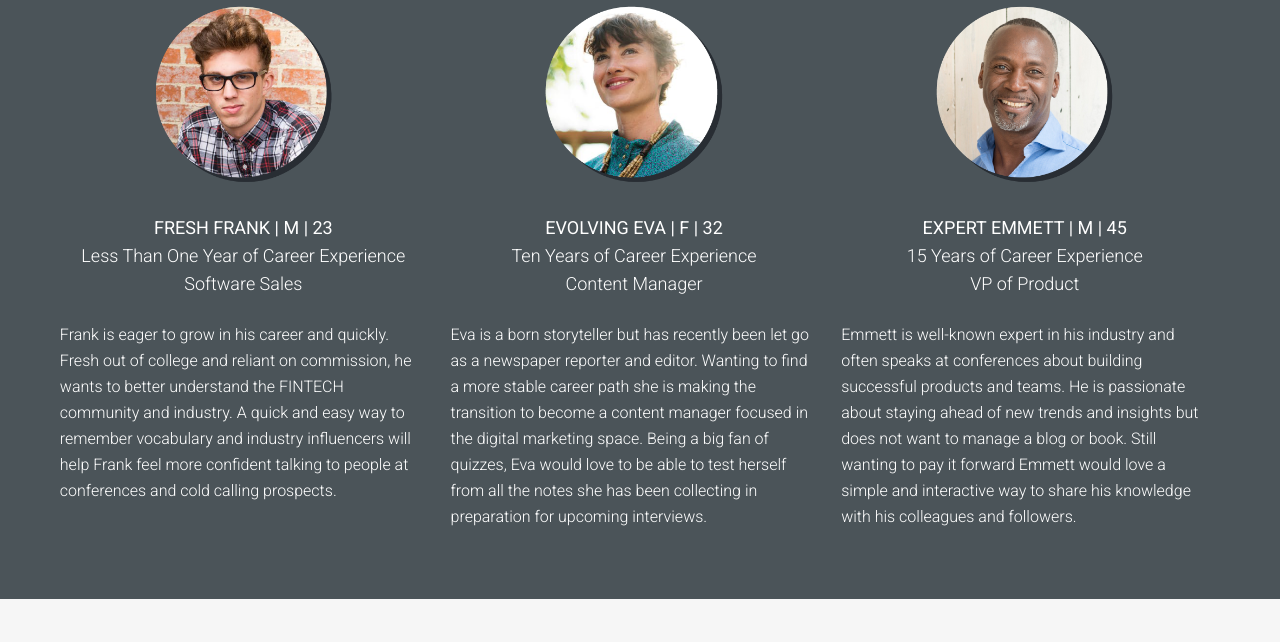
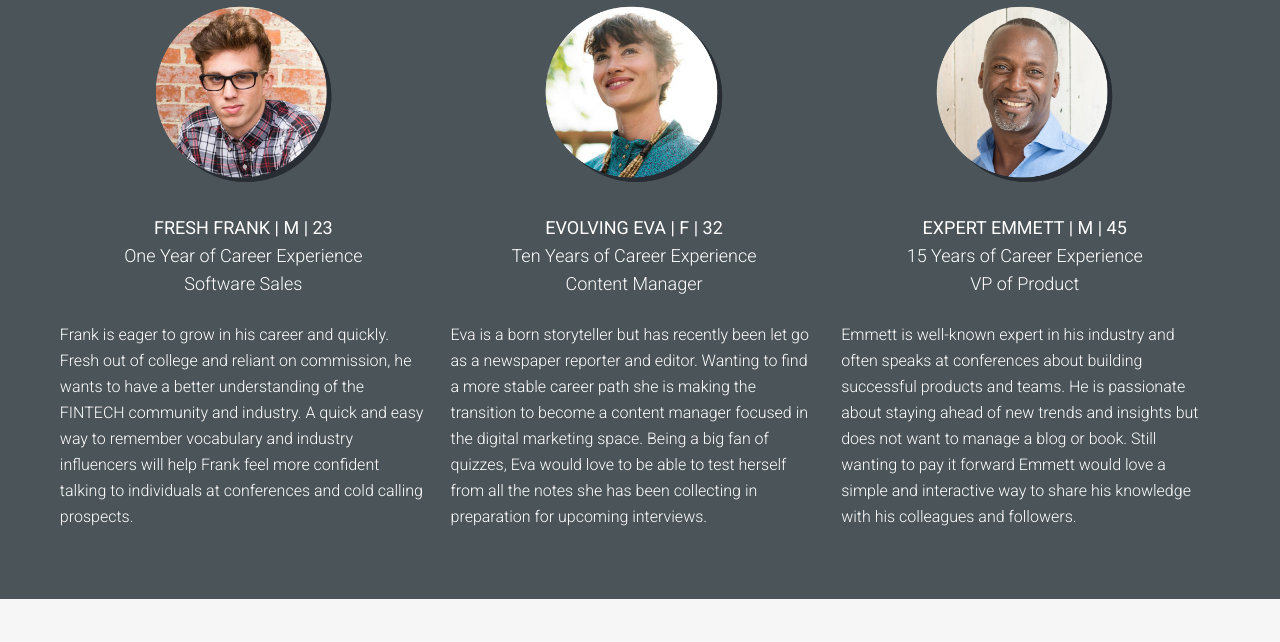
Before and after one commit to VanderfulDesigns/SusanVanderporten.com, a plain HTML site: page improve.html in a window 1280 px wide. Shown: the part 2329-2971 px from the top of the page. Drawn offline with nearby package versions, Linux system fonts and the light colour scheme.

Commit message:
Update 4/4

```diff
--- a/improve.html
+++ b/improve.html
@@ -167,7 +167,7 @@
      <h2>USER SURVEY</h2>
 
 
-     <p>To ensure that a career driven flash card app would be a viable product a survey was sent out to a group of individuals. The focus of the survey was to discover how much time people spend learning about their career and the avenues at which they prefer to learn. I also focused on what functionality is most desirable for this application. There were 27 responses to this survey.</p>
+     <p>To ensure that a career driven flash card app would be a viable product a survey was sent out to a group of individuals. The focus of the survey was to discover how much time people spend learning about their career and the avenues at which they prefer to learn. I also focused on what functionality is most desirable for this flash card application. There were 27 responses to this survey.</p>
 
       <h3>INSIGHTS GAINED</h3>
 
@@ -217,8 +217,8 @@
 
         <div class="one-third">
             <img src="images/improve_interviewer.png" alt="Susan Vanderporten"/>
-            <h4><strong>FRESH FRANK | M | 23 </strong><br/>Less Than One Year of Career Experience <br/>Software Sales</h4>
-            <p>Frank is eager to grow in his career and quickly. Fresh out of college and reliant on commission, he wants to better understand the FINTECH community and industry. A quick and easy way to remember vocabulary and industry influencers will help Frank feel more confident talking to people at conferences and cold calling prospects.</p>
+            <h4><strong>FRESH FRANK | M | 23 </strong><br/>One Year of Career Experience <br/>Software Sales</h4>
+            <p>Frank is eager to grow in his career and quickly. Fresh out of college and reliant on commission, he wants to have a better understanding of the FINTECH community and industry. A quick and easy way to remember vocabulary and industry influencers will help Frank feel more confident talking to individuals at conferences and cold calling prospects.</p>
         </div>
 
          <div class="one-third">
```
